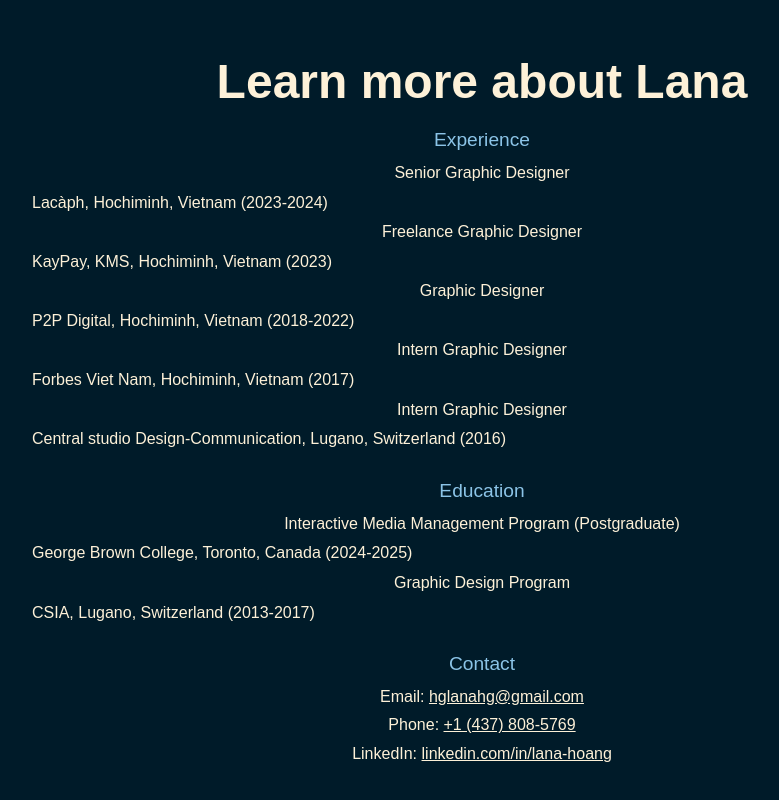
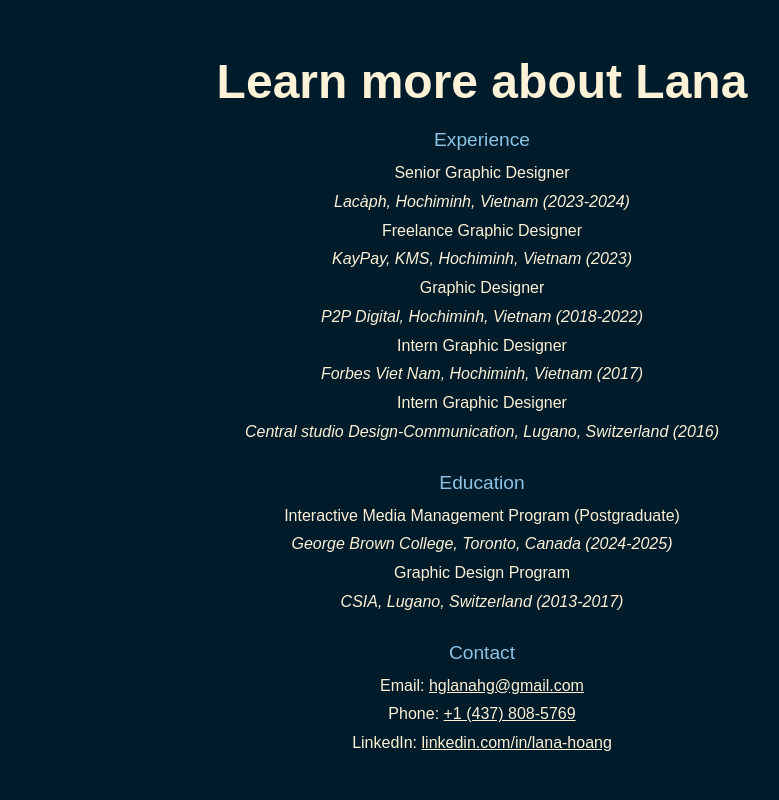
Before and after one commit to LanHuongHoang/portfolio, a plain HTML site: page index.html in a window 1280 px wide. Shown: the part 1730-2530 px from the top of the page, without its empty margins (158-937 px from the left). Drawn offline with Linux system fonts and the light colour scheme; a web font is replaced by a local one.

Commit message:
navi colour

```diff
--- a/index.html
+++ b/index.html
@@ -481,23 +481,23 @@
     <div class="footer-section">
       <h4>Experience</h4>
 	<p>Senior Graphic Designer</p>
-	    <span style="font-size: 1rem;">Lacàph, Hochiminh, Vietnam (2023-2024)</span>
+	    <p style="font-style: italic;">Lacàph, Hochiminh, Vietnam (2023-2024)</p>
 	<p>Freelance Graphic Designer</p>
-	    <span style="font-size: 1rem;">KayPay, KMS, Hochiminh, Vietnam (2023)</span>
+	    <p style="font-style: italic;">KayPay, KMS, Hochiminh, Vietnam (2023)</p>
 	<p>Graphic Designer</p>
-	    <span style="font-size: 1rem;">P2P Digital, Hochiminh, Vietnam (2018-2022)</span>
+	    <p style="font-style: italic;">P2P Digital, Hochiminh, Vietnam (2018-2022)</p>
 	<p>Intern Graphic Designer</p>
-	    <span  style="font-size: 1rem;">Forbes Viet Nam, Hochiminh, Vietnam (2017)</span>
+	    <p  style="font-style: italic;">Forbes Viet Nam, Hochiminh, Vietnam (2017)</p>
       <p>Intern Graphic Designer</p>
-	    <span style="font-size: 1rem;">Central studio Design-Communication, Lugano, Switzerland (2016)</span>
+	    <p style="font-style: italic;">Central studio Design-Communication, Lugano, Switzerland (2016)</p>
     </div>
 
     <div class="footer-section">
       <h4>Education</h4>
 	<p>Interactive Media Management Program (Postgraduate)</p>
-	    <span style="font-size: 1rem;">George Brown College, Toronto, Canada (2024-2025)</span>
+	    <p style="font-style: italic;">George Brown College, Toronto, Canada (2024-2025)</p>
       <p>Graphic Design Program</p>
-	    <span style="font-size: 1rem;">CSIA, Lugano, Switzerland (2013-2017)</span>
+	    <p style="font-style: italic;">CSIA, Lugano, Switzerland (2013-2017)</p>
     </div>
 
     <div class="footer-section contact">
--- a/style/styles.css
+++ b/style/styles.css
@@ -997,12 +997,11 @@
   top: 0;
   left: 0;
   width: 100%;
-  background-color: rgba(0, 27, 41, 0.9);
+  background-color:#8BC4E7;
   z-index: 10000;
   padding: 0.5rem 2rem;
   display: flex;
   justify-content: center;
-  border-bottom: 1px solid #8BC4E7;
   backdrop-filter: blur(5px);
 }
 
@@ -1013,7 +1012,7 @@
 }
 
 .nav-container nav ul li a {
-  color: #FDF1D8;
+  color: #001B29;
   text-decoration: none;
   font-weight: 500;
   font-size: 1.1rem;
@@ -1022,7 +1021,7 @@
 
 .nav-container nav ul li a:hover,
 .nav-container nav ul li a.active {
-  color: #8BC4E7;
+  color: #ff6b6b;
 }
 
 body {
```
